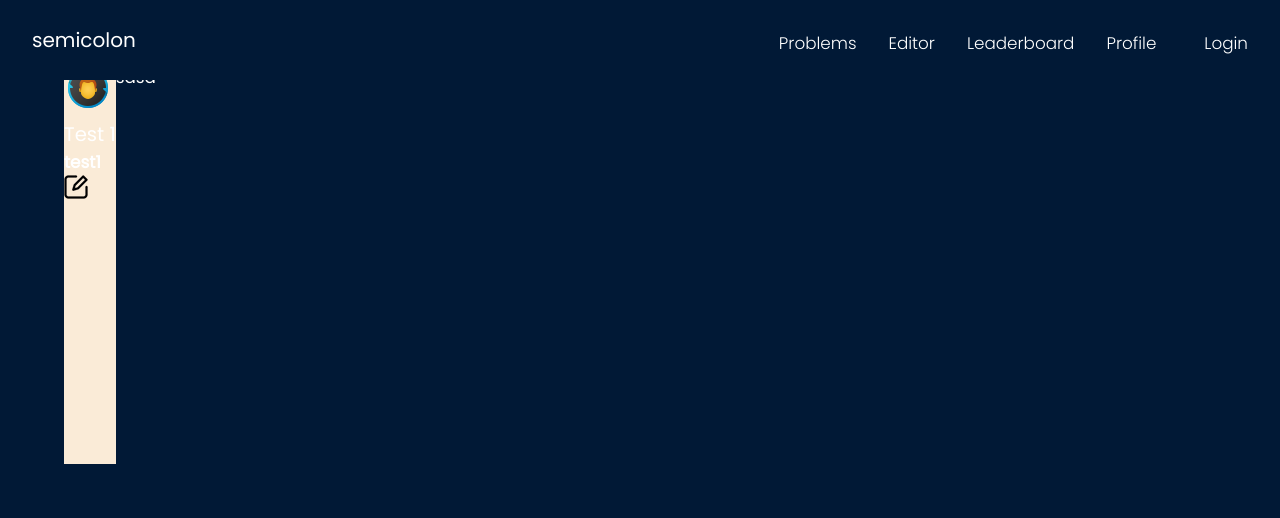
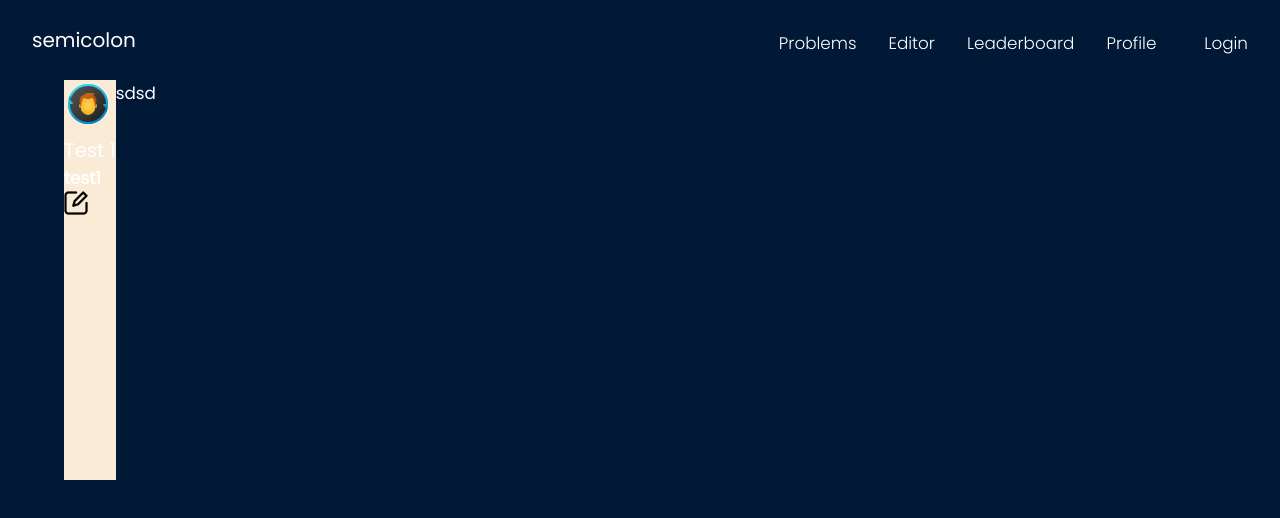
Before and after one commit to Danish1004/online-judge-frontend, a React (Create React App) app: page /profile in a window 1280 px wide. Shown: the top 518 px of the page. Built offline with nearby package versions, Linux system fonts and the light colour scheme.

Commit message:
minor changes

```diff
--- a/src/pages/editor/Editor.css
+++ b/src/pages/editor/Editor.css
@@ -12,6 +12,7 @@
 .main-content {
   display: flex;
   flex-direction: row;
+  margin-top: 5rem;
 }
 .first-row {
   padding-top: 0.5rem;
--- a/src/pages/login/Login.jsx
+++ b/src/pages/login/Login.jsx
@@ -36,6 +36,7 @@ const Login = () => {
           setResp(value.message);
           if (value.status === 200) {
             // navigate("/home");
+            //navigation redirect to home after login in 1 sec.
             setTimeout(() => {
               navigate("/home");
             }, 500);
--- a/src/pages/profile/Profile.css
+++ b/src/pages/profile/Profile.css
@@ -1,5 +1,5 @@
 .main-box {
-  margin: 4rem 4rem 4rem 4rem;
+  margin: 5rem 4rem 4rem 4rem;
   align-items: center;
 }
 
--- a/src/pages/profile/Profile.jsx
+++ b/src/pages/profile/Profile.jsx
@@ -8,6 +8,7 @@ const Profile = () => {
   return (
     <div className="main">
       <Header />
+
       <div className="main-box">
         <div className="profile-content">
           <div className="pic-card">
```
